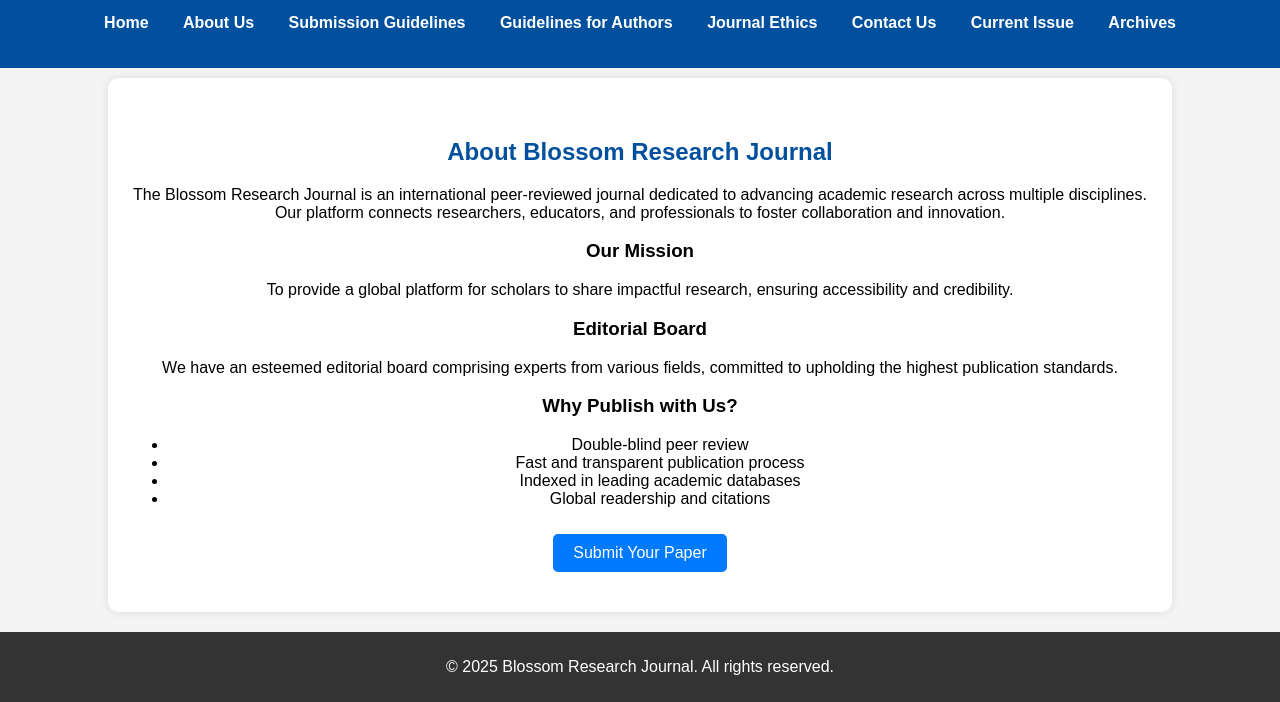
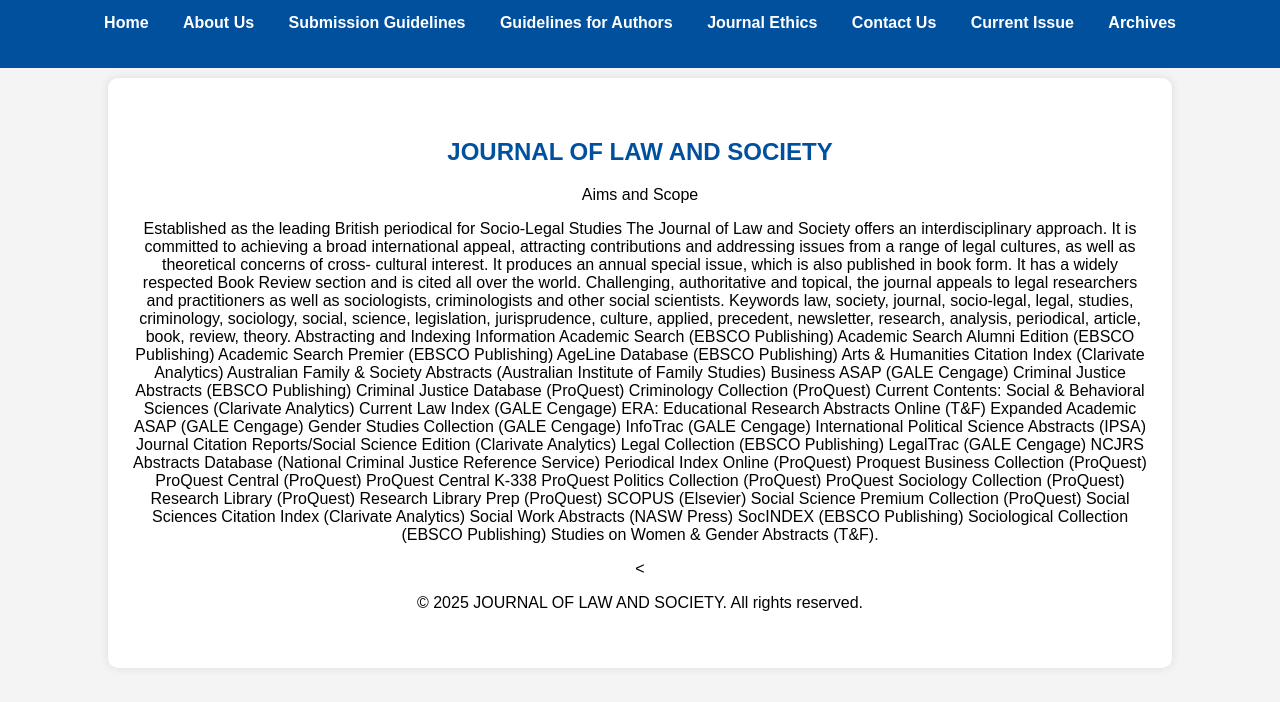
Before and after one commit to natresearch2020/research_journal, a plain HTML site: page about.html in a window 1280 px wide. Shown: the part 102-804 px from the top of the page. Drawn offline with Linux system fonts and the light colour scheme; files that its build step writes are made by us from their sources.

Commit message:
Update about.html

```diff
--- a/about.html
+++ b/about.html
@@ -3,7 +3,7 @@
 <head>
     <meta charset="UTF-8">
     <meta name="viewport" content="width=device-width, initial-scale=1.0">
-    <title>About Us | Blossom Research Journal</title>
+    <title>About Us | JOURNAL OF LAW AND SOCIETYl</title>
     <link rel="stylesheet" href="style.css">
 </head>
 <body>
@@ -12,7 +12,7 @@
     <header>
         <div class="logo">
             <img src="logo.png" alt="Journal Logo">
-            <h1>Blossom Research Journal</h1>
+            <h1>JOURNAL OF LAW AND SOCIETYl</h1>
         </div>
         <nav>
             <ul>
@@ -27,32 +27,50 @@
             </ul>
         </nav>
     </header>
-
     <!-- About Us Section -->
     <section>
-        <h2>About Blossom Research Journal</h2>
-        <p>The Blossom Research Journal is an international peer-reviewed journal dedicated to advancing academic research across multiple disciplines. Our platform connects researchers, educators, and professionals to foster collaboration and innovation.</p>
-
-        <h3>Our Mission</h3>
-        <p>To provide a global platform for scholars to share impactful research, ensuring accessibility and credibility.</p>
-
-        <h3>Editorial Board</h3>
-        <p>We have an esteemed editorial board comprising experts from various fields, committed to upholding the highest publication standards.</p>
-
-        <h3>Why Publish with Us?</h3>
-        <ul>
-            <li>Double-blind peer review</li>
-            <li>Fast and transparent publication process</li>
-            <li>Indexed in leading academic databases</li>
-            <li>Global readership and citations</li>
-        </ul>
-
-        <a href="submission.html" class="btn">Submit Your Paper</a>
-    </section>
-
-    <!-- Footer -->
-    <footer>
-        <p>© 2025 Blossom Research Journal. All rights reserved.</p>
+        <h2>JOURNAL OF LAW AND SOCIETY</h2>
+        <p>Aims and Scope<p>Established as the leading British periodical for Socio-Legal Studies The Journal of Law and Society offers an interdisciplinary approach. It is committed to achieving a broad international appeal, attracting contributions and addressing issues from a range of legal cultures, as well as theoretical concerns of cross- cultural interest. It produces an annual special issue, which is also published in book form. It has a widely respected Book Review section and is cited all over the world. Challenging, authoritative and topical, the journal appeals to legal researchers and practitioners as well as sociologists, criminologists and other social scientists.
+Keywords
+law, society, journal, socio-legal, legal, studies, criminology, sociology, social, science, legislation, jurisprudence, culture, applied, precedent, newsletter, research, analysis, periodical, article, book, review, theory.
+Abstracting and Indexing Information
+Academic Search (EBSCO Publishing)
+Academic Search Alumni Edition (EBSCO Publishing)
+Academic Search Premier (EBSCO Publishing)
+AgeLine Database (EBSCO Publishing)
+Arts & Humanities Citation Index (Clarivate Analytics)
+Australian Family & Society Abstracts (Australian Institute of Family Studies)
+Business ASAP (GALE Cengage)
+Criminal Justice Abstracts (EBSCO Publishing)
+Criminal Justice Database (ProQuest)
+Criminology Collection (ProQuest)
+Current Contents: Social & Behavioral Sciences (Clarivate Analytics)
+Current Law Index (GALE Cengage)
+ERA: Educational Research Abstracts Online (T&F)
+Expanded Academic ASAP (GALE Cengage)
+Gender Studies Collection (GALE Cengage)
+InfoTrac (GALE Cengage)
+International Political Science Abstracts (IPSA)
+Journal Citation Reports/Social Science Edition (Clarivate Analytics)
+Legal Collection (EBSCO Publishing)
+LegalTrac (GALE Cengage)
+NCJRS Abstracts Database (National Criminal Justice Reference Service)
+Periodical Index Online (ProQuest)
+Proquest Business Collection (ProQuest)
+ProQuest Central (ProQuest)
+ProQuest Central K-338
+ProQuest Politics Collection (ProQuest)
+ProQuest Sociology Collection (ProQuest)
+Research Library (ProQuest)
+Research Library Prep (ProQuest)
+SCOPUS (Elsevier)
+Social Science Premium Collection (ProQuest)
+Social Sciences Citation Index (Clarivate Analytics)
+Social Work Abstracts (NASW Press)
+SocINDEX (EBSCO Publishing)
+Sociological Collection (EBSCO Publishing)
+Studies on Women & Gender Abstracts (T&F).</p>
+        <       <p>© 2025 JOURNAL OF LAW AND SOCIETY. All rights reserved.</p>
     </footer>
 
 </body>
```
